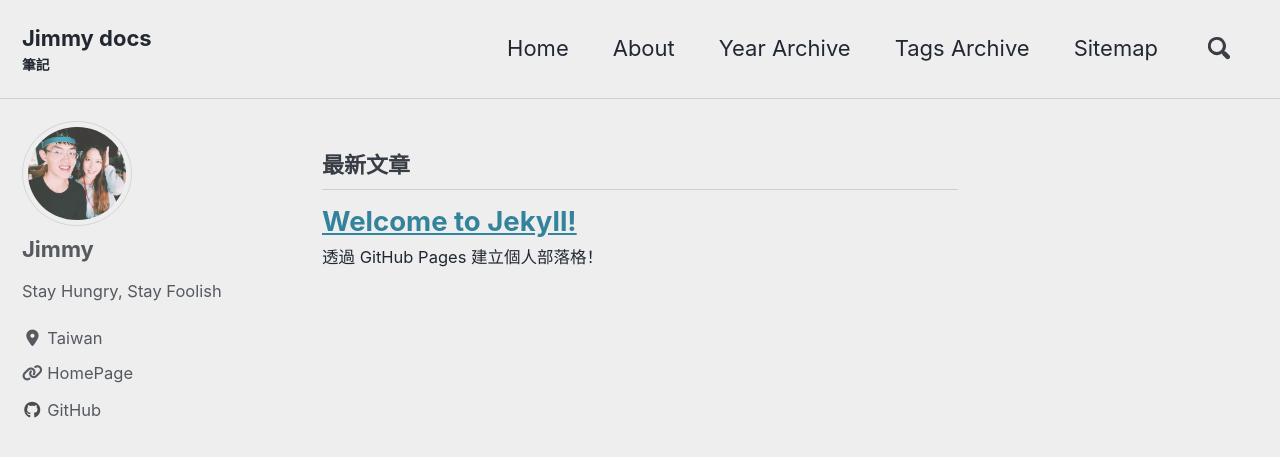
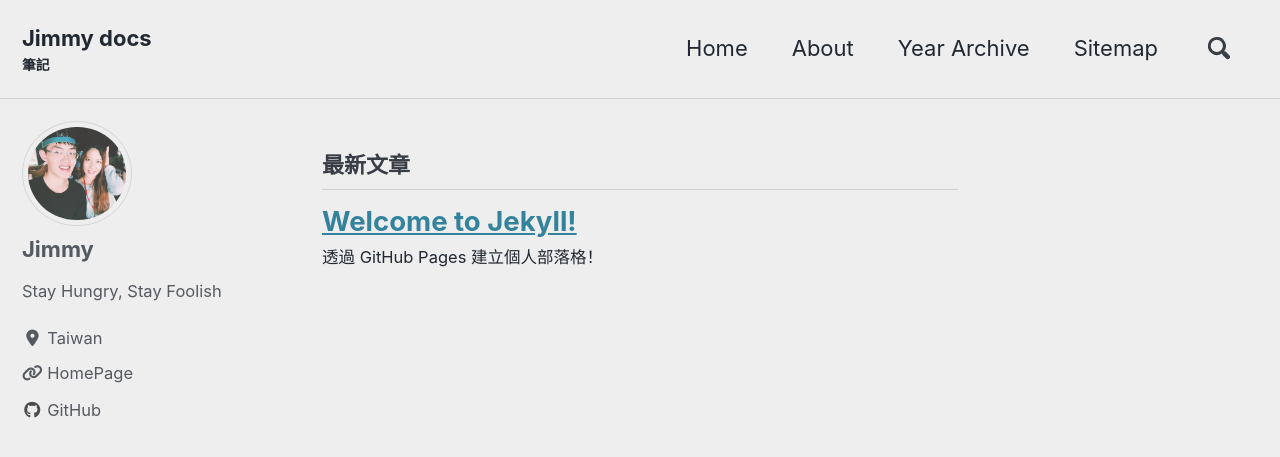
Before and after one commit to JimmyLai-tw/docs, a Jekyll site: the page built from index.html, in a window 1280 px wide and 900 px high. Shown: the top 457 px of the window. Built offline with Jekyll 4.4.1, drawn with Linux system fonts in a browser that asks for light colours; cached includes are drawn as plain includes; nearby versions of some CDN libraries; the list of posts is cut into pages by our own code.

Commit message:
Update navigation.yml

```diff
--- a/_data/navigation.yml
+++ b/_data/navigation.yml
@@ -9,7 +9,5 @@ main:
     description: "關於我"
   - title: "Year Archive"
     url: /year-archive/
-  - title: "Tags Archive"
-    url: /categories/
   - title: "Sitemap"
     url: /sitemap/
```
